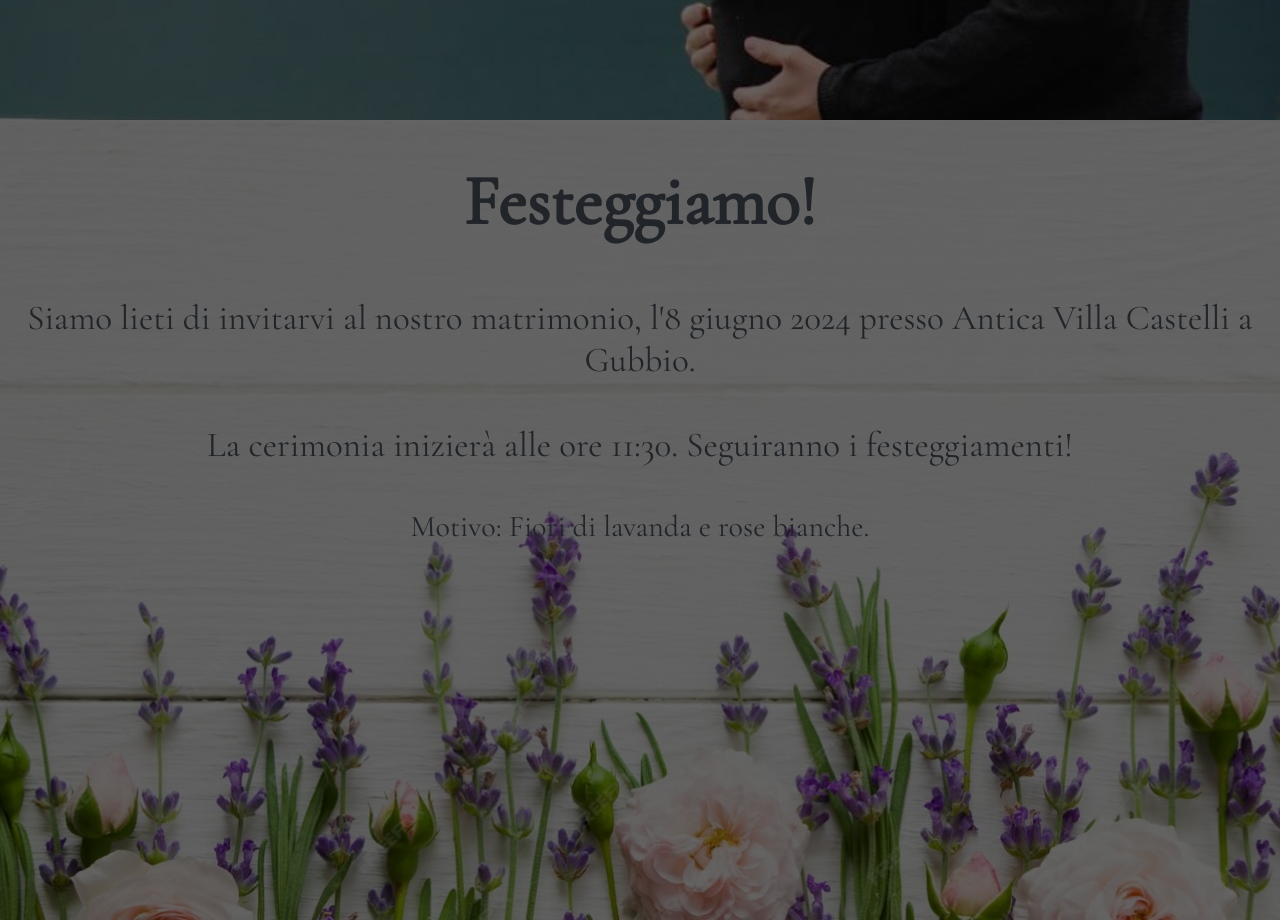
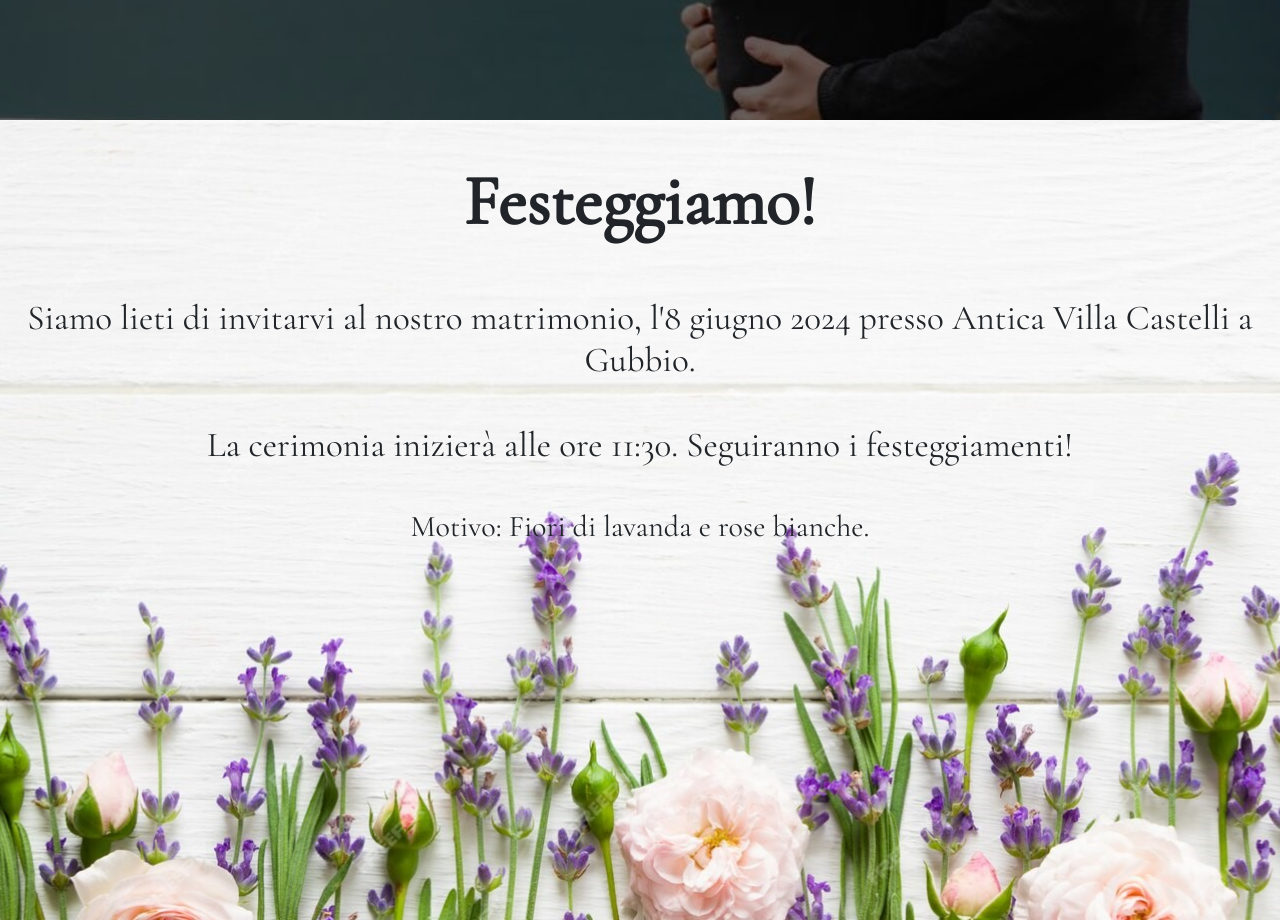
Before and after one commit to marcoottaiano/WeddingPartecipation, a React (Create React App) app: page / in a window 1280 px wide. Shown: the part 680-1600 px from the top of the page. Built offline with nearby package versions, Linux system fonts and the light colour scheme.

Commit message:
Update Home.js

```diff
--- a/src/views/Home.js
+++ b/src/views/Home.js
@@ -46,7 +46,6 @@
           </svg>
         </section>
         <section id='invite-section'>
-          <div className='bg-overlay' />
           <div className='text-container'>
             <h1>
               Festeggiamo!
```
